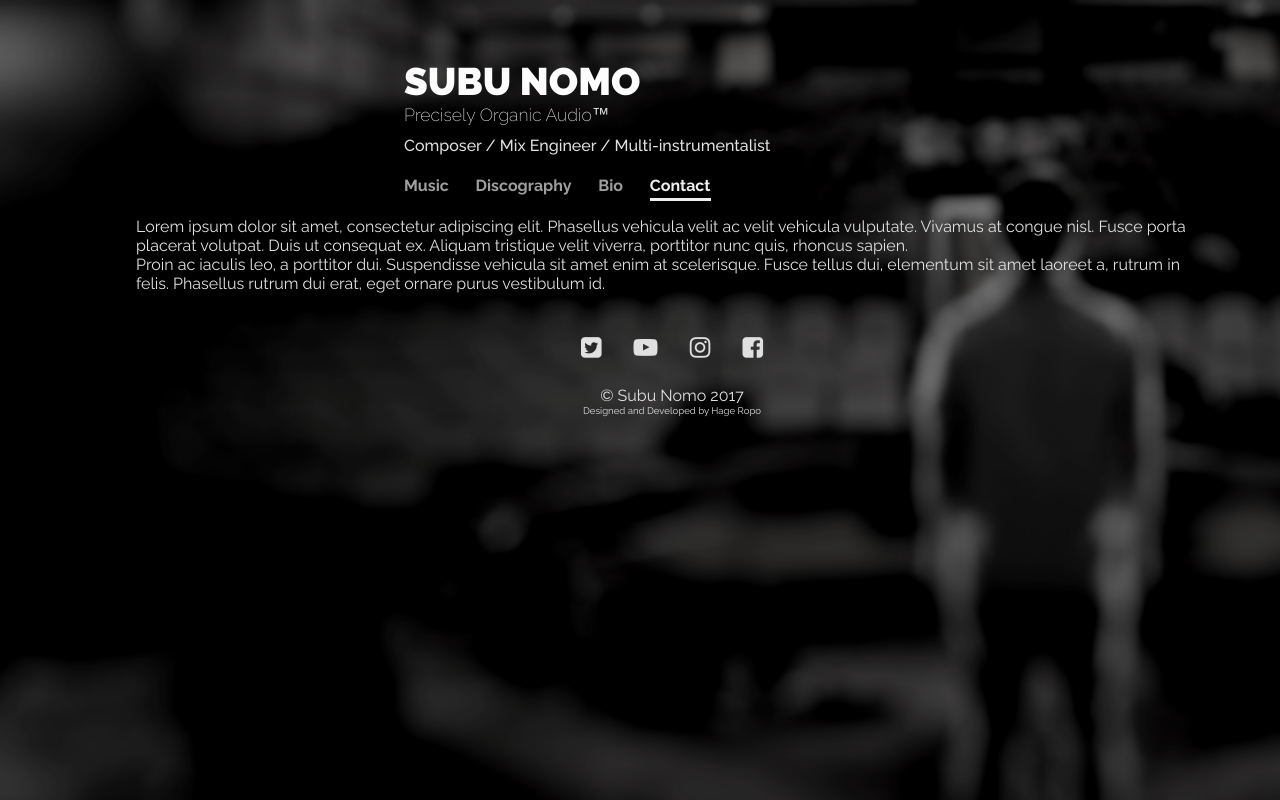
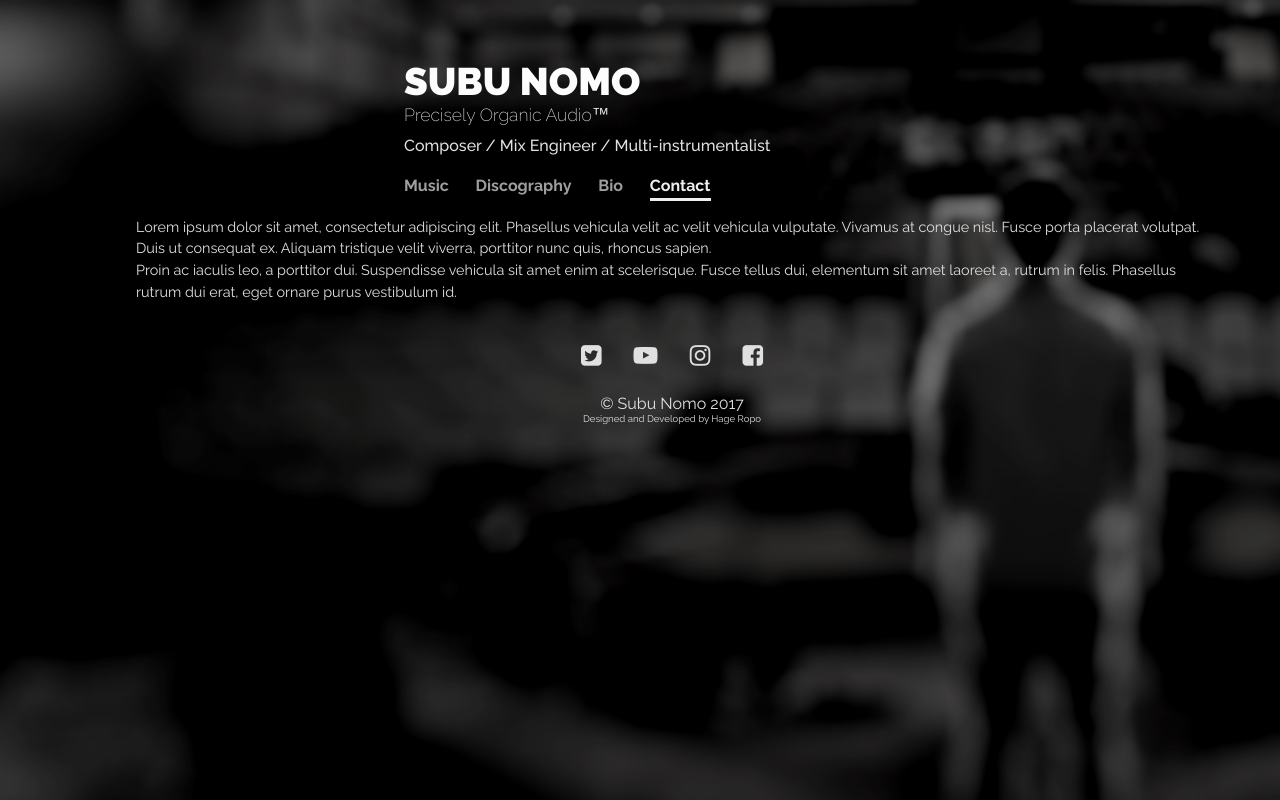
Before and after one commit to iamropo/iamropo.github.io, a plain HTML site: page index.html in a window 1280 px wide. Both pictures are taken after a click on the element "Contact". Drawn offline with Linux system fonts and the light colour scheme.

Commit message:
contacts

```diff
--- a/css/index.css
+++ b/css/index.css
@@ -177,7 +177,7 @@ img#profile-picture {
 	background-color: #d5d5d5;
 }
 
-p#bio-description {
+p#bio-description, p#contact-details {
 	font-size: .9em;
 	line-height: 1.5;
 }
```
